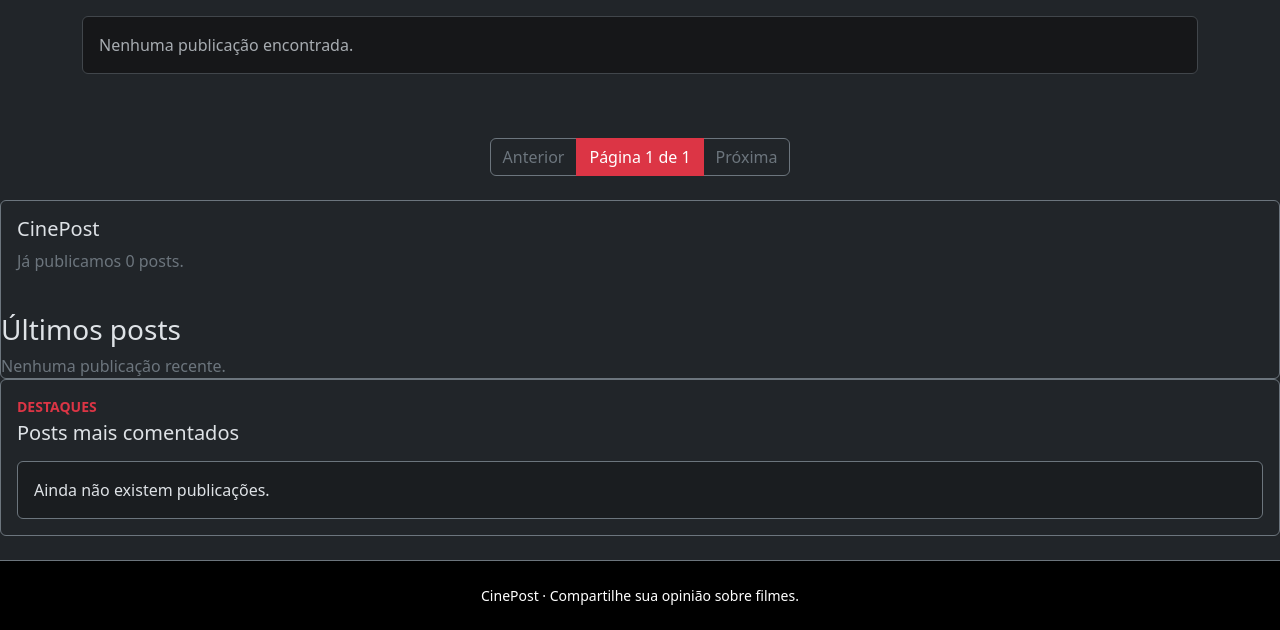
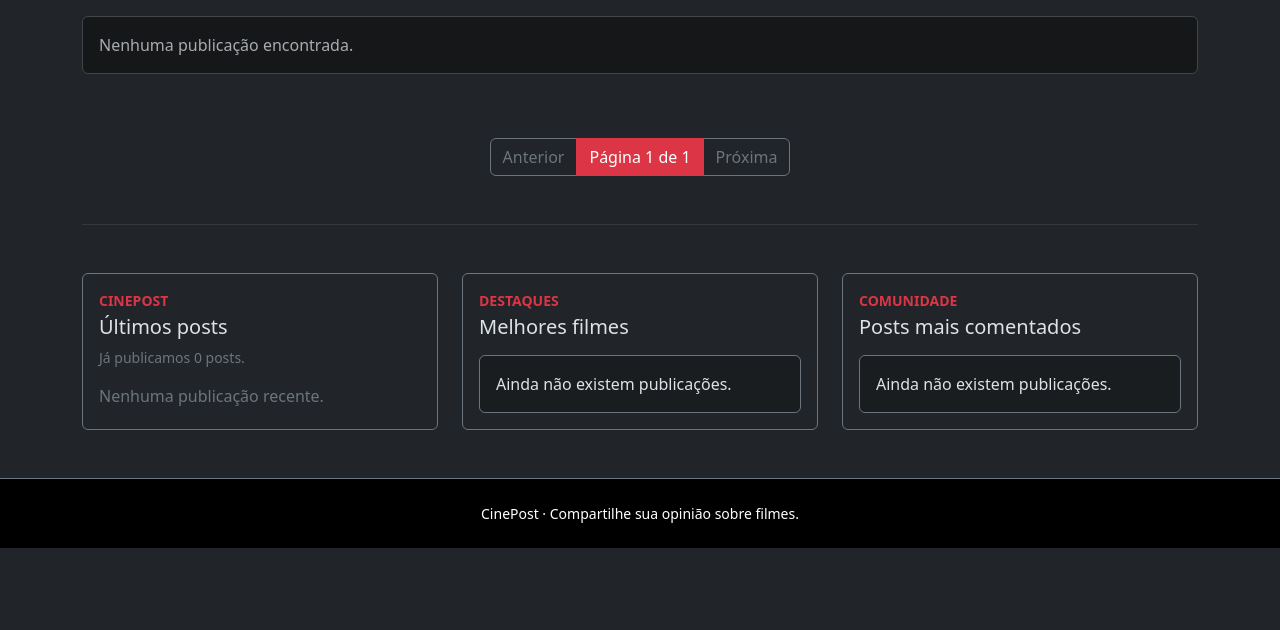
Before and after one commit to LucianoRamosAlves/python-estudos, a Django app: page /filmes/ in a window 1280 px wide. Shown: the part 208-838 px from the top of the page. After the commit the page ends 756 px from the top, so only its background shows below. Run offline with Django 5.2, Linux system fonts and the light colour scheme; data that the repository does not hold is empty.

Commit message:
tag notas

```diff
--- a/framework/django/examples/cinepost/filmes/templates/filmes/base.html
+++ b/framework/django/examples/cinepost/filmes/templates/filmes/base.html
@@ -1,9 +1,16 @@
+{% load filmes_tags %}
+{% load static %}
+
 <!DOCTYPE html>
+
 <html lang="pt-BR" data-bs-theme="dark">
 
 <head>
+
     <meta charset="utf-8">
+
     <meta name="viewport" content="width=device-width, initial-scale=1">
+
     <title>
         {% block title %}
         {% endblock %}
@@ -11,64 +18,168 @@
 
     <link href="https://cdn.jsdelivr.net/npm/bootstrap@5.3.3/dist/css/bootstrap.min.css" rel="stylesheet"
         integrity="sha384-QWTKZyjpPEjISv5WaRU9OFeRpok6YctnYmDr5pNlyT2bRjXh0JMhjY6hW+ALEwIH" crossorigin="anonymous">
+
 </head>
 
 <body class="bg-dark text-light">
-    {% load filmes_tags %}
-    {% load static %}
+
     <nav class="navbar navbar-expand-lg navbar-dark bg-black border-bottom border-secondary">
+
         <div class="container">
+
             <a class="navbar-brand fw-bold" href="{% url 'filmes:post_list' %}">
                 CinePost
             </a>
+
             <button class="navbar-toggler" type="button" data-bs-toggle="collapse" data-bs-target="#cinepostNavbar"
                 aria-controls="cinepostNavbar" aria-expanded="false" aria-label="Abrir navegação">
+
                 <span class="navbar-toggler-icon"></span>
+
             </button>
+
             <div class="collapse navbar-collapse" id="cinepostNavbar">
+
                 <div class="navbar-nav ms-auto">
-                    <a class="nav-link" href="{% url 'filmes:post_list' %}">Filmes</a>
+
+                    <a class="nav-link" href="{% url 'filmes:post_list' %}">
+                        Filmes
+                    </a>
+
                 </div>
+
             </div>
+
         </div>
+
     </nav>
 
     <main class="py-4">
+
         <div class="container">
+
             {% block content %}
             {% endblock %}
-        </div>
-    </main>
 
-    <div class="card bg-dark border-secondary">
+            <hr class="border-secondary my-5">
+
+            <div class="row g-4">
+
+                <!-- ÚLTIMOS POSTS -->
+
+                <div class="col-12 col-lg-4">
+
+                    <section class="card h-100 bg-dark border-secondary">
 
                         <div class="card-body">
-            <h2 class="h5">CinePost</h2>
 
-            <p class="text-secondary mb-0">
+                            <p class="text-uppercase text-danger small fw-semibold mb-1">
+                                CinePost
+                            </p>
+
+                            <h2 class="h5 mb-2">
+                                Últimos posts
+                            </h2>
+
+                            <p class="text-secondary small">
                                 Já publicamos {% total_posts %} posts.
                             </p>
-        </div>
-        <h3 class="mt-4">Últimos posts</h3>
 
                             {% mostrar_ultimos_posts 3 %}
+
                         </div>
 
-    <section class="card bg-dark border-secondary p-3">
+                    </section>
 
-        <div class="d-flex align-items-center justify-content-between mb-3">
+                </div>
 
-            <div>
+                <!-- MELHORES NOTAS -->
+
+                <div class="col-12 col-lg-4">
+
+                    <section class="card h-100 bg-dark border-secondary">
+
+                        <div class="card-body">
+
                             <p class="text-uppercase text-danger small fw-semibold mb-1">
                                 Destaques
                             </p>
 
-                <h3 class="h5 mb-0">
-                    Posts mais comentados
+                            <h2 class="h5 mb-3">
+                                Melhores filmes
+                            </h2>
+
+                            {% melhores_notas 3 as melhores_filmes %}
+
+                            <div class="vstack gap-2">
+
+                                {% for post in melhores_filmes %}
+
+                                <a href="{{ post.get_absolute_url }}" class="text-decoration-none">
+
+                                    <div class="border border-secondary rounded p-3 bg-black">
+
+                                        <div class="d-flex justify-content-between align-items-center gap-3">
+
+                                            <div>
+
+                                                <h3 class="h6 text-light mb-1">
+                                                    {{ post.titulo }}
                                                 </h3>
+
+                                                <small class="text-secondary">
+
+                                                    Nota:
+
+                                                    <span class="badge bg-danger">
+                                                        {{ post.nota }}
+                                                    </span>
+
+                                                </small>
+
+                                            </div>
+
+                                            <span class="text-secondary small">
+                                                #{{ forloop.counter }}
+                                            </span>
+
                                         </div>
 
                                     </div>
+
+                                </a>
+
+                                {% empty %}
+
+                                <div class="alert alert-dark border-secondary mb-0">
+                                    Ainda não existem publicações.
+                                </div>
+
+                                {% endfor %}
+
+                            </div>
+
+                        </div>
+
+                    </section>
+
+                </div>
+
+                <!-- MAIS COMENTADOS -->
+
+                <div class="col-12 col-lg-4">
+
+                    <section class="card h-100 bg-dark border-secondary">
+
+                        <div class="card-body">
+
+                            <p class="text-uppercase text-danger small fw-semibold mb-1">
+                                Comunidade
+                            </p>
+
+                            <h2 class="h5 mb-3">
+                                Posts mais comentados
+                            </h2>
 
                             {% posts_mais_comentados 3 as mais_comentados %}
 
@@ -84,13 +195,16 @@
 
                                             <div>
 
-                            <h4 class="h6 text-light mb-1">
+                                                <h3 class="h6 text-light mb-1">
                                                     {{ post.titulo }}
-                            </h4>
+                                                </h3>
 
                                                 <small class="text-secondary">
+
                                                     {{ post.total_comentarios }}
+
                                                     comentário{{ post.total_comentarios|pluralize }}
+
                                                 </small>
 
                                             </div>
@@ -115,17 +229,32 @@
 
                             </div>
 
+                        </div>
+
                     </section>
 
+                </div>
+
+            </div>
+
+        </div>
+
+    </main>
+
     <footer class="bg-black text-white py-4 mt-4 border-top border-secondary">
+
         <div class="container text-center small">
+
             CinePost · Compartilhe sua opinião sobre filmes.
+
         </div>
+
     </footer>
 
     <script src="https://cdn.jsdelivr.net/npm/bootstrap@5.3.3/dist/js/bootstrap.bundle.min.js"
         integrity="sha384-YvpcrYf0tY3lHB60NNkmXc5s9fDVZLESaAA55NDzOxhy9GkcIdslK1eN7N6jIeHz"
         crossorigin="anonymous"></script>
+
 </body>
 
 </html>
--- a/framework/django/examples/cinepost/filmes/templatetags/filmes_tags.py
+++ b/framework/django/examples/cinepost/filmes/templatetags/filmes_tags.py
@@ -36,3 +36,20 @@ def posts_mais_comentados(quantidade=5):
         )
         .order_by("-total_comentarios")[:quantidade]
     )
+
+@register.simple_tag
+def melhores_notas(quantidade=3):
+    return (
+        PostFilme.publicados
+        .annotate(
+            total_comentarios=Count(
+                "comentarios",
+                filter=Q(comentarios__ativo=True),
+            )
+        )
+        .order_by(
+            "-nota",
+            "-total_comentarios",
+            "-publicado_em",
+        )[:quantidade]
+    )
```
Lines whose indentation alone changed are shown as unchanged.
